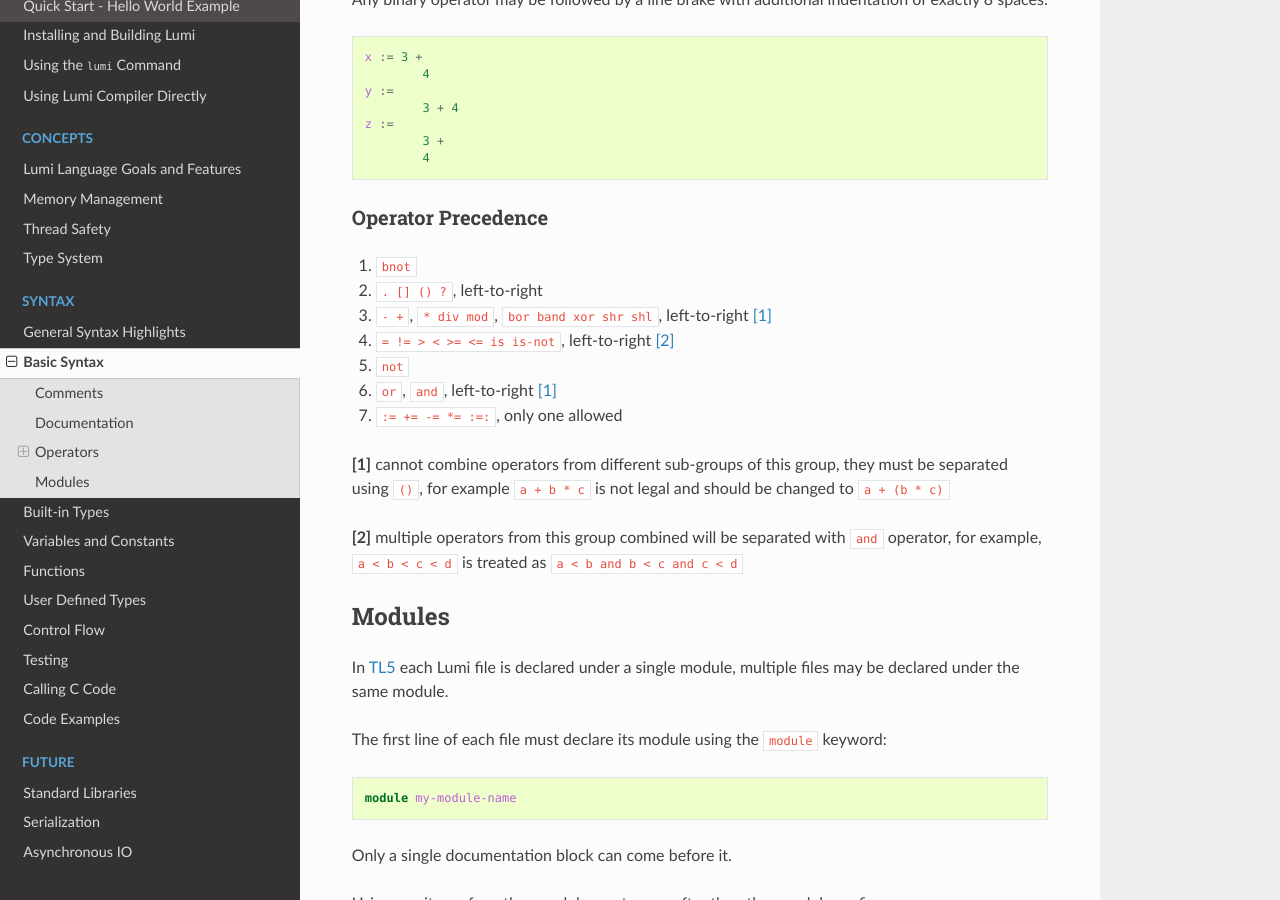
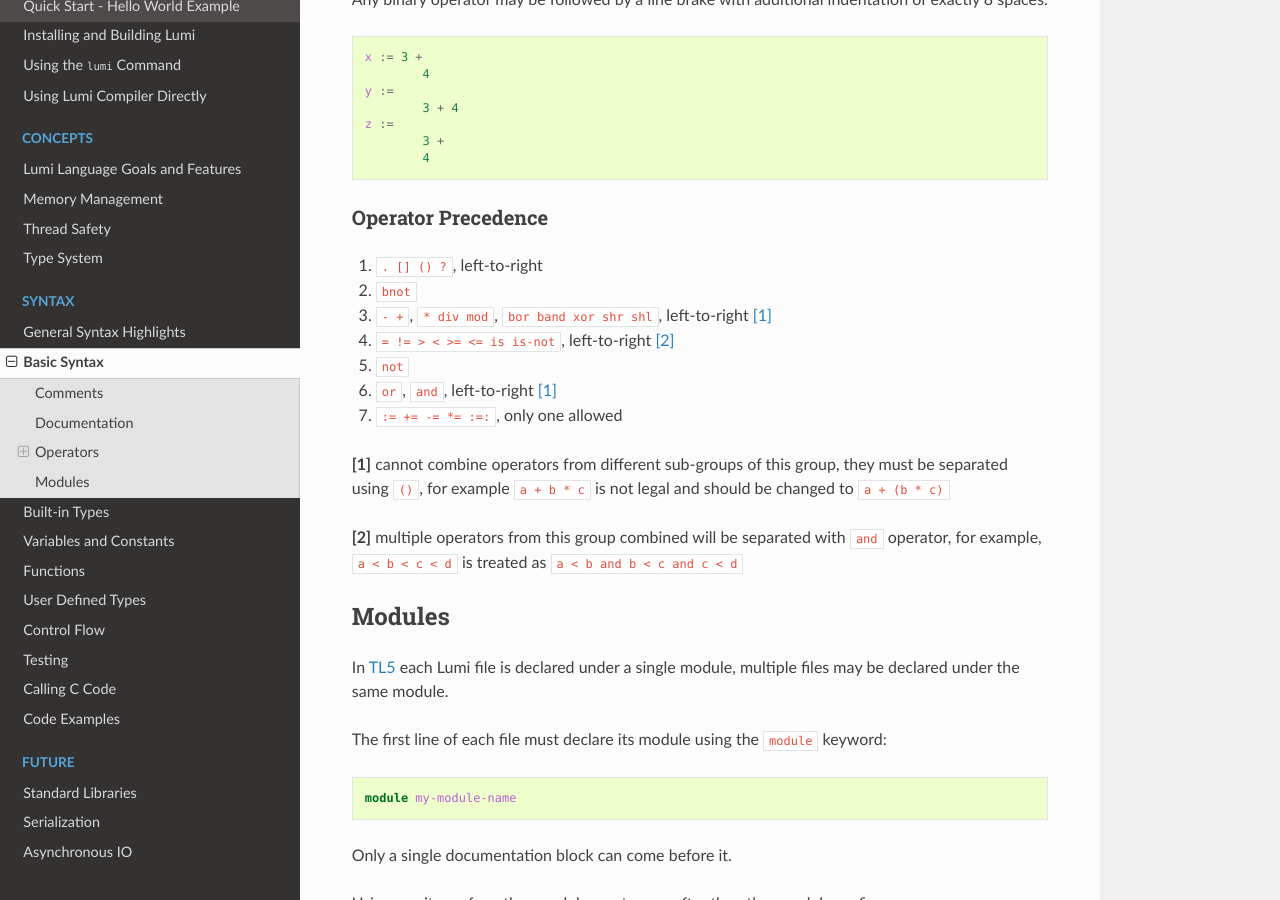
Before and after one commit to meircif/lumi-lang, a Sphinx documentation site: the page built from docs/basics.rst, in a window 1280 px wide and 900 px high, scrolled down 1305 px. Built offline with Sphinx 7.4.7 and the Read the Docs theme 2.0.0, drawn with Linux system fonts in a browser that asks for light colours.

```diff
--- a/docs/basics.rst
+++ b/docs/basics.rst
@@ -67,8 +67,8 @@ of exactly 8 spaces::
 
 Operator Precedence
 +++++++++++++++++++
-1. ``bnot``
-2. ``. [] () ?``, left-to-right
+1. ``. [] () ?``, left-to-right
+2. ``bnot``
 3. ``- +``, ``* div mod``, ``bor band xor shr shl``, left-to-right
    :ref:`[1] <operator-precedence-1>`
 4. ``= != > < >= <= is is-not``, left-to-right
```
Also changed, not shown: 1 other file.
